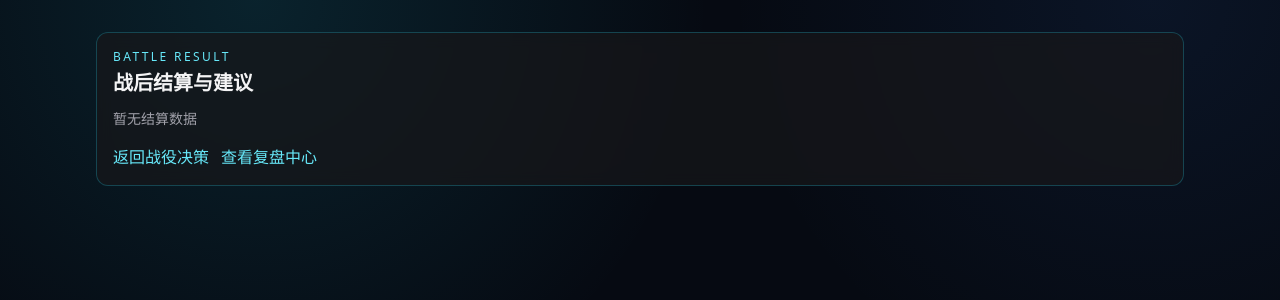
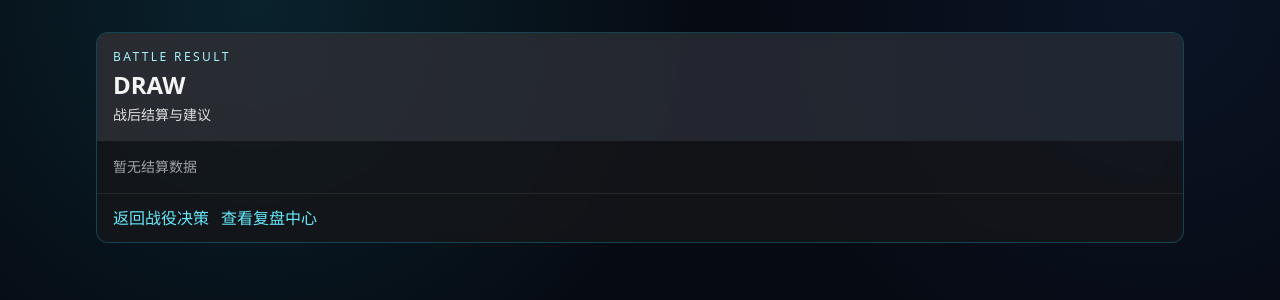
Before and after one commit to Sinon4869/sinon_warring_states_game, a Next.js app: page /battle/result in a window 1280 px wide. Shown: the top 300 px of the page. Built offline with nearby package versions, Linux system fonts and the light colour scheme.

Commit message:
feat(settlement): cinematic result banner and key-moment replay cards

```diff
--- a/app/battle/page.tsx
+++ b/app/battle/page.tsx
@@ -677,7 +677,13 @@ export default function BattlePage() {
       turnsUsed: Math.max(0, timeLimitRef.current - Math.ceil(timeLeft))
     };
     localStorage.setItem('sws-battle-report', JSON.stringify(report));
-    localStorage.setItem('sws-battle-settlement', JSON.stringify({ ...report, reason: outcome.reason, playerScore, aiScore, mvpTroop, keyLane, nextHint }));
+    const highlights = [
+      `${outcome.winner === 'player' ? '胜势确立' : outcome.winner === 'ai' ? '防线失守' : '鏖战至终局'}：${outcome.reason}`,
+      `关键线路：第${keyLane + 1}路压力最高`,
+      `MVP兵种：${troopById(mvpTroop).name}`,
+      `建议：${nextHint === 'expand' ? '扩张追击' : nextHint === 'fortify' ? '加固防线' : '休整补给'}`
+    ];
+    localStorage.setItem('sws-battle-settlement', JSON.stringify({ ...report, reason: outcome.reason, playerScore, aiScore, mvpTroop, keyLane, nextHint, highlights }));
     const avgTickMs = tickCountRef.current > 0 ? Math.round(tickMsSumRef.current / tickCountRef.current) : 100;
     track({
       name: 'battle_perf_summary',
--- a/app/battle/result/page.tsx
+++ b/app/battle/result/page.tsx
@@ -12,6 +12,7 @@ type Settlement = {
   mvpTroop?: string;
   keyLane?: number;
   nextHint?: 'expand' | 'fortify' | 'rest';
+  highlights?: string[];
 };
 
 export default function BattleResultPage() {
@@ -29,25 +30,43 @@ export default function BattleResultPage() {
 
   return (
     <main className="app-shell text-zinc-100">
-      <section className="panel p-4">
-        <p className="text-xs tracking-[0.2em] text-cyan-300">BATTLE RESULT</p>
-        <h1 className="mt-1 text-xl font-semibold">战后结算与建议</h1>
+      <section className="panel overflow-hidden p-0">
+        <div className={`px-4 py-4 ${data?.winner === 'player' ? 'bg-gradient-to-r from-emerald-700/50 to-cyan-700/40' : data?.winner === 'ai' ? 'bg-gradient-to-r from-rose-700/50 to-orange-700/30' : 'bg-gradient-to-r from-zinc-700/50 to-slate-700/40'}`}>
+          <p className="text-xs tracking-[0.2em] text-cyan-200">BATTLE RESULT</p>
+          <h1 className="mt-1 text-2xl font-extrabold">{data?.winner === 'player' ? 'VICTORY' : data?.winner === 'ai' ? 'DEFEAT' : 'DRAW'}</h1>
+          <p className="mt-1 text-sm text-zinc-100/90">{data?.reason ?? '战后结算与建议'}</p>
+        </div>
 
         {!data ? (
-          <p className="mt-3 text-sm text-zinc-400">暂无结算数据</p>
+          <p className="p-4 text-sm text-zinc-400">暂无结算数据</p>
         ) : (
-          <div className="mt-3 space-y-2 text-sm">
-            <p>结果：{data.winner === 'player' ? '胜利' : data.winner === 'ai' ? '失败' : '平局'}</p>
-            <p>理由：{data.reason}</p>
-            <p>积分：我方 {data.playerScore} / 敌方 {data.aiScore}</p>
-            <p>耗时：{data.turnsUsed}s</p>
-            <p>MVP兵种：{data.mvpTroop ?? 'N/A'}</p>
-            <p>关键线路：第{(data.keyLane ?? 0) + 1}路</p>
-            <p>建议动作：{data.nextHint === 'expand' ? '扩张追击' : data.nextHint === 'fortify' ? '加固防线' : '休整补给'}</p>
+          <div className="space-y-3 p-4 text-sm">
+            <div className="grid gap-2 md:grid-cols-4">
+              <p className="rounded border border-zinc-700 bg-zinc-900/70 px-3 py-2">积分：我方 {data.playerScore}</p>
+              <p className="rounded border border-zinc-700 bg-zinc-900/70 px-3 py-2">敌方：{data.aiScore}</p>
+              <p className="rounded border border-zinc-700 bg-zinc-900/70 px-3 py-2">耗时：{data.turnsUsed}s</p>
+              <p className="rounded border border-zinc-700 bg-zinc-900/70 px-3 py-2">关键线路：第{(data.keyLane ?? 0) + 1}路</p>
+            </div>
+
+            <div className="rounded-xl border border-cyan-500/30 bg-zinc-950/70 p-3">
+              <p className="mb-2 text-xs tracking-[0.16em] text-cyan-300">KEY MOMENTS</p>
+              <div className="space-y-2">
+                {(data.highlights ?? []).map((h, idx) => (
+                  <div key={`${h}-${idx}`} className="rounded border border-zinc-700 bg-zinc-900/70 px-3 py-2 text-zinc-200">
+                    <span className="mr-2 text-cyan-300">#{idx + 1}</span>{h}
+                  </div>
+                ))}
+              </div>
+            </div>
+
+            <div className="rounded-xl border border-zinc-700 bg-zinc-900/60 p-3">
+              <p>MVP兵种：<span className="font-semibold text-cyan-300">{data.mvpTroop ?? 'N/A'}</span></p>
+              <p className="mt-1">建议动作：{data.nextHint === 'expand' ? '扩张追击' : data.nextHint === 'fortify' ? '加固防线' : '休整补给'}</p>
+            </div>
           </div>
         )}
 
-        <div className="mt-4 flex gap-3">
+        <div className="flex gap-3 border-t border-zinc-800 px-4 py-3">
           <Link href="/campaign" className="text-cyan-300 hover:underline">返回战役决策</Link>
           <Link href="/review" className="text-cyan-300 hover:underline">查看复盘中心</Link>
         </div>
```
